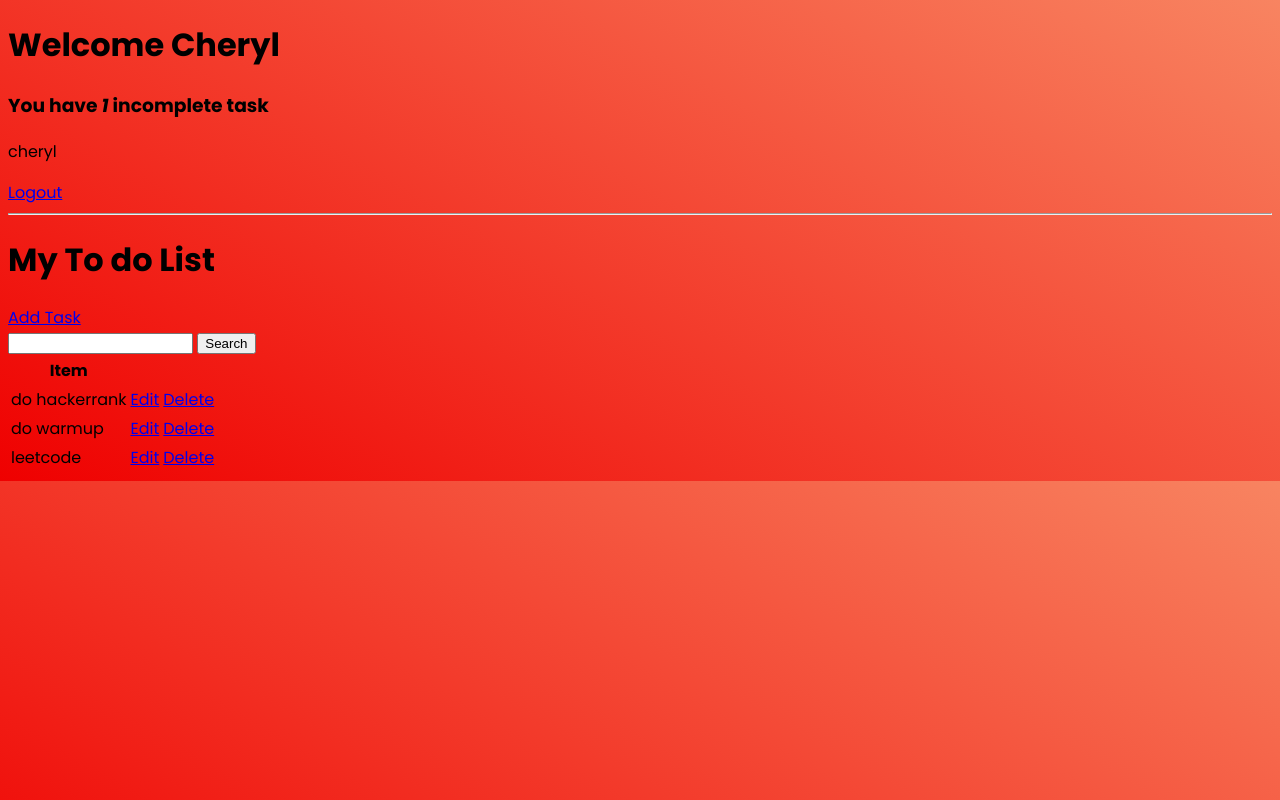
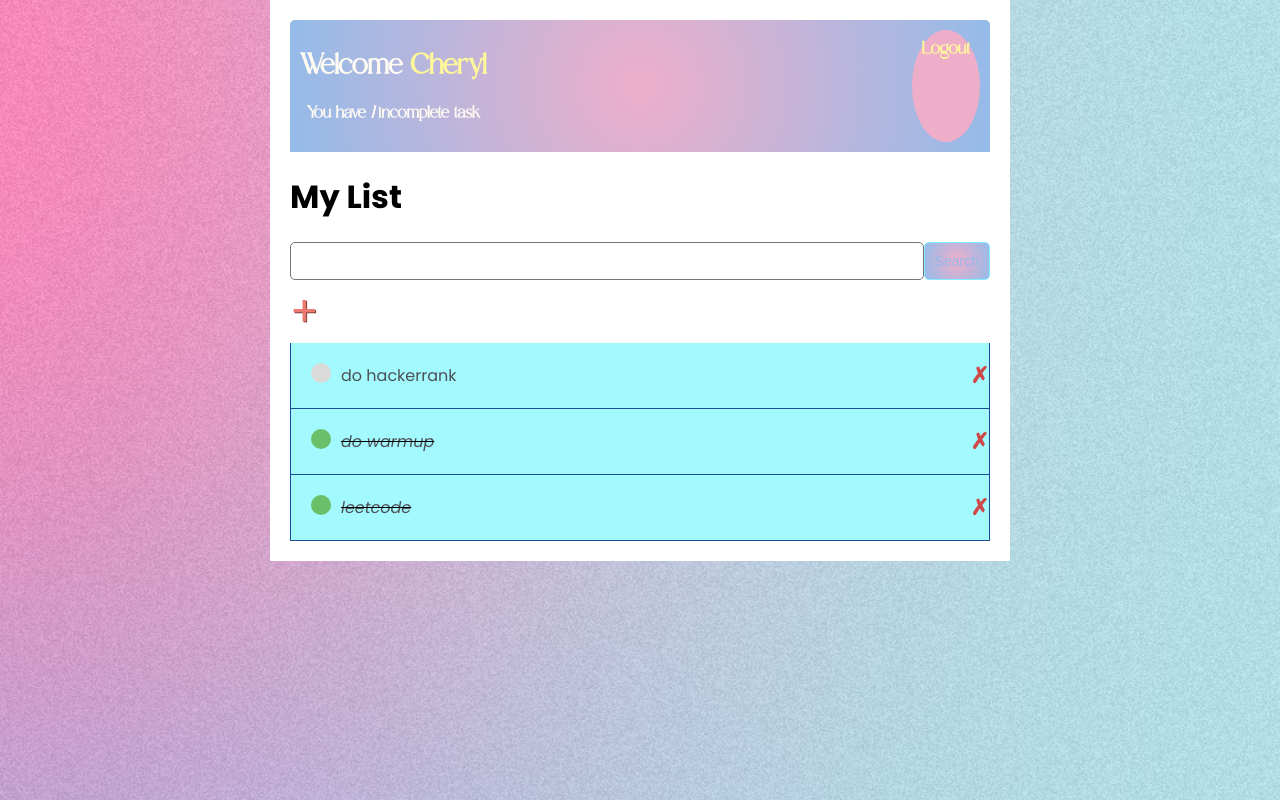
Before and after one commit to cherylnguyenm/Task-Manager, a Django app: page / in a window 1280 px wide. Run offline with Django 4.2, Linux system fonts and the light colour scheme; a user stored in the database is signed in; data comes from the database, SQL or seed files in the repository; both versions use the stored data as it was after the commit.

Commit message:
Added static dir for CSS; Styled background + header for all views

```diff
--- a/base/static/base/style.css
+++ b/base/static/base/style.css
@@ -1,5 +1,209 @@
-body
-{
-    background-image: linear-gradient(30deg,rgba(239,0,0,255), #f88461);
+/*FONTS*/
+@font-face{
+    font-family: "Bile";
+    src: url("Bile.otf");
+}
+
+body {
+    background-image: url("background.jpeg");
+    background-size: cover; /* Ensures the image covers the entire background */
+    background-repeat: no-repeat; /* Prevents the image from repeating */
+    background-attachment: fixed; /* Keeps the image fixed during scroll */
+    background-position: center; /* Centers the image */
     font-family: 'Poppins';
+    color: rgb(0, 0, 0);
+    margin: 0;
+    padding: 0;
 }
+
+.container {
+    /* display: flex; */
+    justify-content: space-between;
+    background-color: white;
+    max-width: 700px; /* Adjust max-width as needed */
+    margin: 0 auto; /* Center align container */
+    padding: 20px;
+}
+
+input {
+    outline: none;
+    border: none;
+}
+
+.welcome h1, .welcome h3 {
+    margin: 10;
+    text-align: center;
+}
+
+.header-bar {
+    display: flex;
+    font-family: 'Bile';
+    justify-content: space-between;
+    color: #fffbf2;
+    text-align: center;
+    padding: 10px;
+    border-radius: 5px 5px 0 0;
+    background: rgb(238,174,202);
+    background: radial-gradient(circle, rgba(238,174,202,1) 0%, rgba(148,187,233,1) 100%);
+}
+
+.header-bar a {
+    text-decoration: none;
+    font-size: larger;
+    color: #fff89b;
+}
+
+.username {
+    font-weight: bold;
+    color: #fff89b;
+}
+
+.button-1 {
+    padding: 10px;
+    border: none;
+    border-radius: 70%; /* Makes the button pill-shaped */
+    background-color:rgb(238,174,202);
+    color: white;
+    text-decoration: none; /* Removes underline from link */
+    font-weight: bold;
+    transition: background 0.3s ease;
+}
+
+.button-1:hover {
+    background: rgb(255, 109, 172);
+}
+
+.task-wrapper {
+    display: flex;
+    align-items: center;
+    justify-content: space-between;
+    background: #a2faff;
+    border-right: 0.5px solid #194F92;
+    border-left: 0.5px solid #194F92;
+    border-bottom: 0.5px solid #194F92;
+    overflow: hidden;
+}
+
+.task-title {
+    display: flex;
+    padding: 20px;
+}
+
+.task-title a {
+    text-decoration: none;
+    color: #4b5156;
+    margin-left: 10px;
+}
+
+.task-complete-icon {
+    height: 20px;
+    width: 20px;
+    background-color: rgb(105, 192, 105);
+    border-radius: 50%;
+}
+
+.task-incomplete-icon {
+    height: 20px;
+    width: 20px;
+    background-color: rgb(218, 218, 218);
+    border-radius: 50%;
+}
+
+#delete {
+    text-decoration: none;
+    font-weight: 900;
+    color: #cf4949;
+    font-size: 22px;
+    line-height: 0;
+    padding: 20px 0px;
+}
+
+/*Handle Classes*/
+
+.handle {
+    display: inline-block;
+    padding: 20px 16px;
+    cursor: grab;
+    user-select: none;
+}
+
+.handle:after,
+.handle:before {
+    display: block;
+    content: "";
+}
+
+.handle:active,
+.handle:active:before,
+.handle:active:after {
+    cursor: grabbing;
+}
+
+.dropArea {
+    background-color: #f1f2f6;
+    color: black;
+    border: #ced6e0 1px solid;
+}
+
+.selectedTask {
+    opacity: 0.6;
+}
+
+#add {
+    color: #EB796F;
+    text-decoration: none;
+    font-size: 42px;
+    text-shadow: 1px 1px #81413b;
+}
+
+#search-add-wrapper {
+    display: flex;
+    justify-content: space-between;
+    align-items: center;
+    padding: 20px;
+}
+
+@media screen and (max-width:320px) {
+    #search-add-wrapper {
+        padding: 10px;
+    }
+}
+
+input[type=text],
+input[type=password],
+textarea {
+    border: 1px solid #757575;
+    border-radius: 5px;
+    padding: 10px;
+    width: 90%;
+}
+
+label {
+    padding-top: 10px !important;
+    display: block;
+}
+
+::placeholder {
+    font-weight: 300;
+    opacity: 0.5;
+}
+
+.button {
+    border: 1px solid #81edfe;
+    background: rgb(238,174,202);
+    background: radial-gradient(circle, rgba(238,174,202,1) 0%, rgba(148,187,233,1) 100%);
+    color: rgba(148,187,233,1);
+    padding: 10px;
+    font-size: 14px;
+    border-radius: 5px;
+    cursor: pointer;
+    text-decoration: none;
+}
+
+.button:hover {
+    background: radial-gradient(circle, rgba(148,187,233,1) 0%, rgba(238,174,202,1) 100%);
+}
+
+.card-body {
+    padding: 20px;
+}
--- a/base/templates/base/main.html
+++ b/base/templates/base/main.html
@@ -16,7 +16,9 @@
         <!-- Template Main CSS File -->
         {% load static %}
 
-        <link rel="stylesheet" href="{% static 'base/style.css' %}">
+        <!-- main.html -->
+        <link href="{% static 'base/style.css' %}?v={{ STATIC_VERSION }}" rel="stylesheet">
+
 
     </head>
      <!-- //HEAD -->
--- a/base/templates/base/task_list.html
+++ b/base/templates/base/task_list.html
@@ -1,42 +1,53 @@
 {% extends 'base/main.html' %}
 {% block content %}
 
-<div class="header-bar">
-    <div>
-        <h1>Welcome {{ request.user.username|title }}</h1>
-        <h3>You have <i>{{ count }}</i> incomplete task{{ count|pluralize:"s" }}</h3>
+<div class="welcome">
+    <div class="header-bar">
+        <div>
+            <h1>Welcome <span class="username">{{ request.user.username|title }}</span></h1>
+            <h3>You have <i>{{ count }}</i> incomplete task{{ count|pluralize:"s" }}</h3>
+        </div>
+
+        {% if request.user.is_authenticated %}
+            <a href="{% url 'logout' %}" class="button-1">Logout</a>
+        {% else %}
+            <a href="{% url 'login' %}">Login</a>
+        {% endif %}
     </div>
 </div>
 
-{% if request.user.is_authenticated %}
-    <p>{{request.user}}</p> <!-- add to documentation start of login phase: django use session authentication to log users in: del session cookie -> logged out-->
-    <a href="{% url 'logout' %}">Logout</a>
-{% else %}
-    <a href="{% url 'login' %}">Login</a>
-{% endif %}
-<hr>
-<h1>My To do List</h1>
-<a href="{% url 'task-create' %}">Add Task</a>
+<h1>My List</h1>
 
-<form method="GET">
-    <input type='text' name='search-field' value="{{search_input}}">
-    <input type="submit" value="Search">
-</form>
+<div class="search-add-wrapper">
+    <form method="GET" style="margin-top: 20px; display: flex;">
+        <input type='text' name='search-field' value="{{search_input}}">
+        <input class="button" type="submit" value="Search">
+    </form>
+    <a id="add" href="{% url 'task-create' %}">&#x2b;</a>
+</div>
 
-<table>
-    <tr>
-        <th>Item</th>
-        <th></th>
-    </tr>
+<div class="to-do">
     {% for task in tasks %}
-    <tr>
-        <td>{{task.title}}</td>
-        <td><a href="{% url 'task-update' task.id %}">Edit</a></td>
-        <td><a href="{% url 'task-delete' task.id %}">Delete</a></td>
-    </tr>
+    <div class="task-wrapper">
+        {% if task.complete %}
+        <div class="task-title">
+            <div class="task-complete-icon"></div>
+            <i><s><a href="{% url 'task-update' task.id %}">{{task}}</a></s></i>
+        </div>
+        <a id="delete" href="{% url 'task-delete' task.id %}">&cross;</a>
+
+        {% else %}
+        <div class="task-title">
+            <div class="task-incomplete-icon"></div>
+            <a href="{% url 'task-update' task.id %}">{{task}}</a>
+        </div>
+        <a id="delete" href="{% url 'task-delete' task.id %}">&cross;</a>
+        {% endif %}
+    </div>
+
     {% empty %}
-        <h3> Item list is empty</h3>
+    <h3> Item list is empty</h3>
     {% endfor %}
-</table>
+</div>
 
 {% endblock content %}
--- a/todo/settings.py
+++ b/todo/settings.py
@@ -106,7 +106,7 @@ AUTH_PASSWORD_VALIDATORS = [
 
 LANGUAGE_CODE = 'en-us'
 
-TIME_ZONE = 'UTC'
+TIME_ZONE = 'EST'
 
 USE_I18N = True
 
```
Also changed, not shown: base/templates/base/login.html (+5 -2 lines), base/templates/base/register.html (+5 -2 lines), base/templates/base/task_confirm_delete.html (+12 -6 lines), base/templates/base/task_form.html (+11 -7 lines), base/static/base/Bile.otf (added), base/static/base/background.jpeg (added), db.sqlite3.
